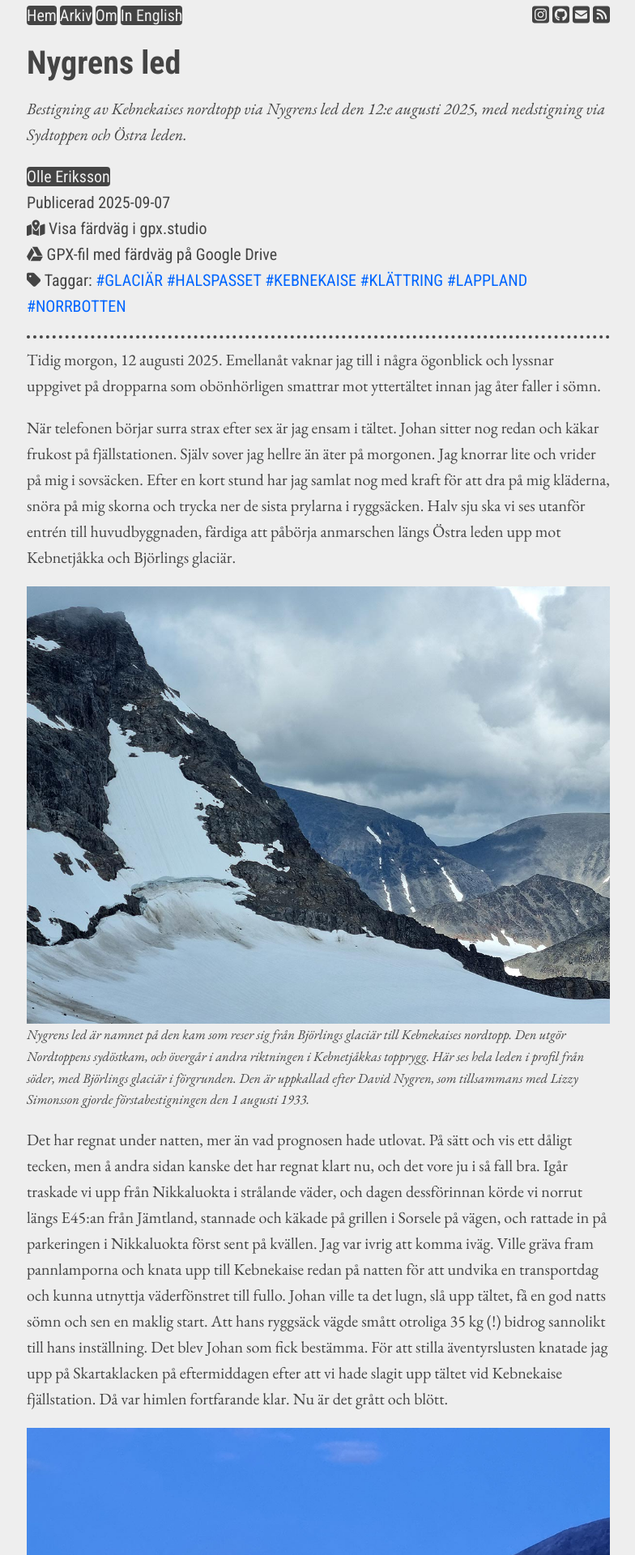
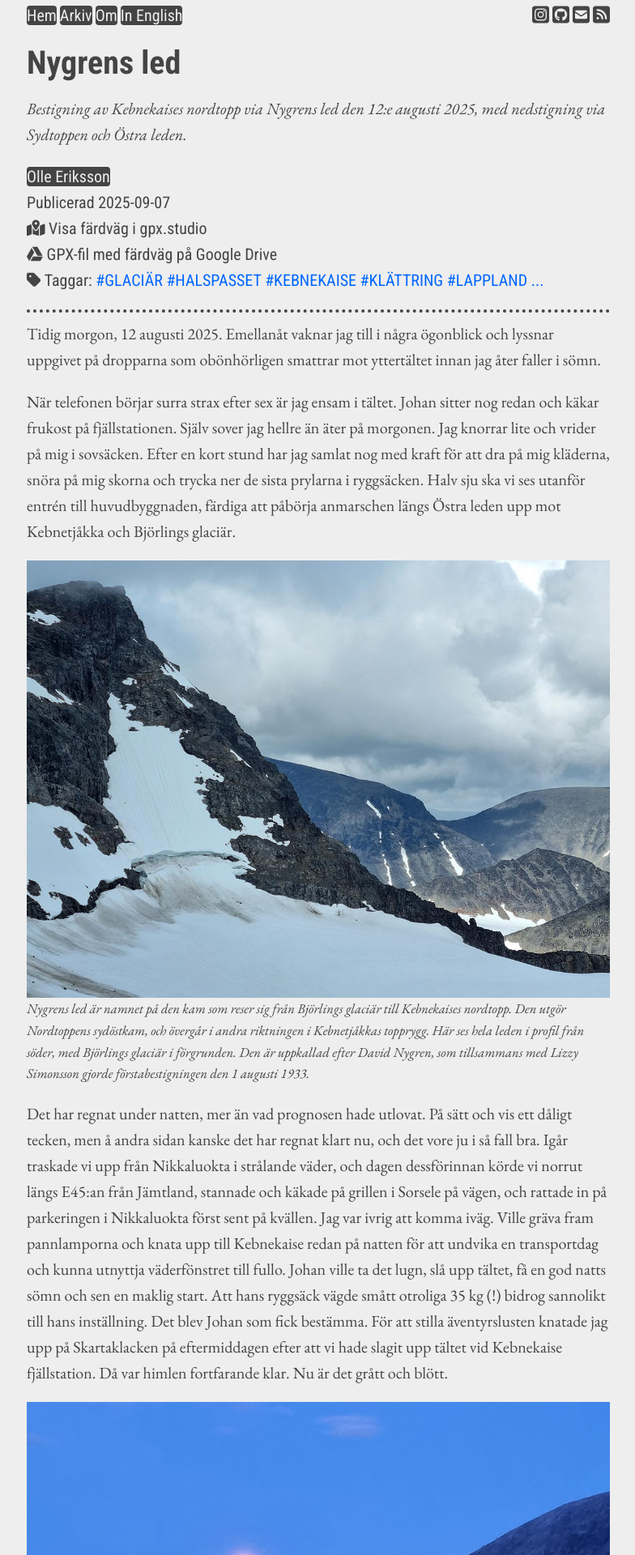
Before and after one commit to fjallklatterprojektet/fjallklatterprojektet.github.io, a Jekyll site: the page built from _posts/2025-09-07-nygrens_led.md, in a window 1280 px wide. Shown: the top 1920 px of the page at 81% size, without its empty margins (247-1031 px from the left). Built offline with Jekyll 4.4.1, drawn with Linux system fonts in a browser that asks for light colours.

Commit message:
Add ellipsis button to expand tags in posts

```diff
--- a/_layouts/post.html
+++ b/_layouts/post.html
@@ -51,9 +51,22 @@
           <span class="tags">
           <i class="fa-solid fa-tag"></i> Taggar:
           {% assign sorted_tags = page.tags | sort %}
+          {% assign tag_counter = 0 %}
           {% for tag in sorted_tags %}
+            {% if tag_counter == 5 %}
+              <button id="expand_tags_button" class="expand_button" type="button" aria-label="Expand tags" onClick="document.getElementById('expandable_tags').style.display = 'inline'; this.style.display = 'none';">...</button>
+              <span id="expandable_tags">
+              <script>
+                document.getElementById("expand_tags_button").style.display = "inline-block";
+                document.getElementById("expandable_tags").style.display = "none";
+              </script>
+            {% endif %}
             <a href="/arkiv.html?tag={{ tag | upcase }}">#{{ tag | upcase }}</a>
+            {% assign tag_counter = tag_counter | plus: 1 %}
           {% endfor %}
+          {% if tag_counter >= 5 %}
+            <span id="asd">
+          {% endif %}
           </span>
         {% endif %}
       </p>
--- a/style.css
+++ b/style.css
@@ -284,7 +284,8 @@ div.footnotes {
 }
 
 .search_box {
-  box-sizing:border-box;
+  display: none;
+  box-sizing: border-box;
   width: 100%;
   font-family: "Roboto Condensed", sans-serif;
   font-size: inherit;
@@ -295,3 +296,18 @@ div.footnotes {
   border-radius: 8px;
   margin-bottom: 1em;
 }
+
+button.expand_button {
+  display: none;
+  background: none;
+  border: none;
+  padding: 0;
+  font-family: inherit;
+  font-size: inherit;
+  color: #06f;
+  cursor: pointer;
+}
+
+button.expand_button:hover {
+  color: hotpink;
+}
```
Also changed, not shown: TODO.md (+1 -0 lines), arkiv.html (+7 -0 lines).
